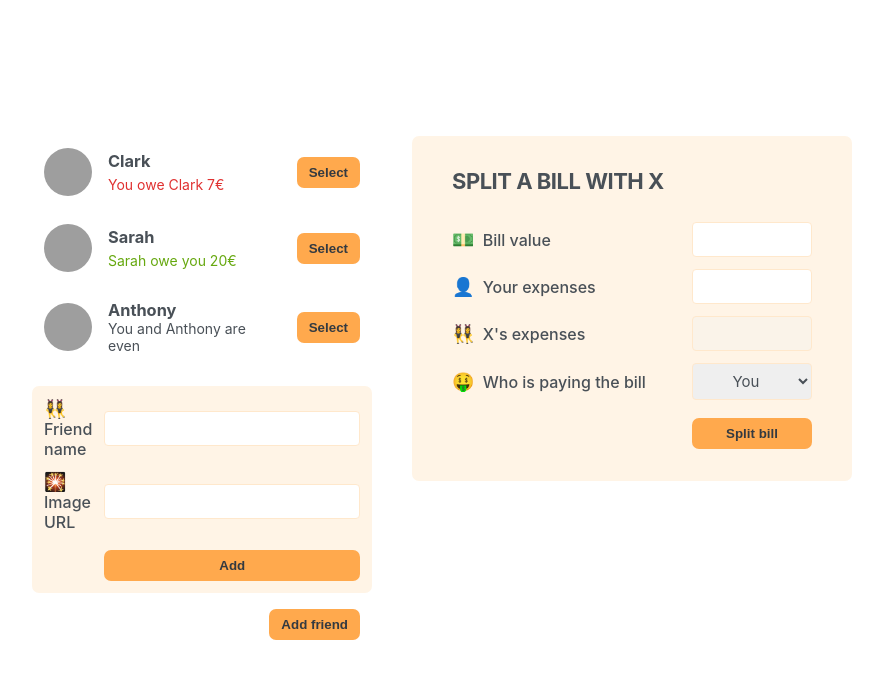
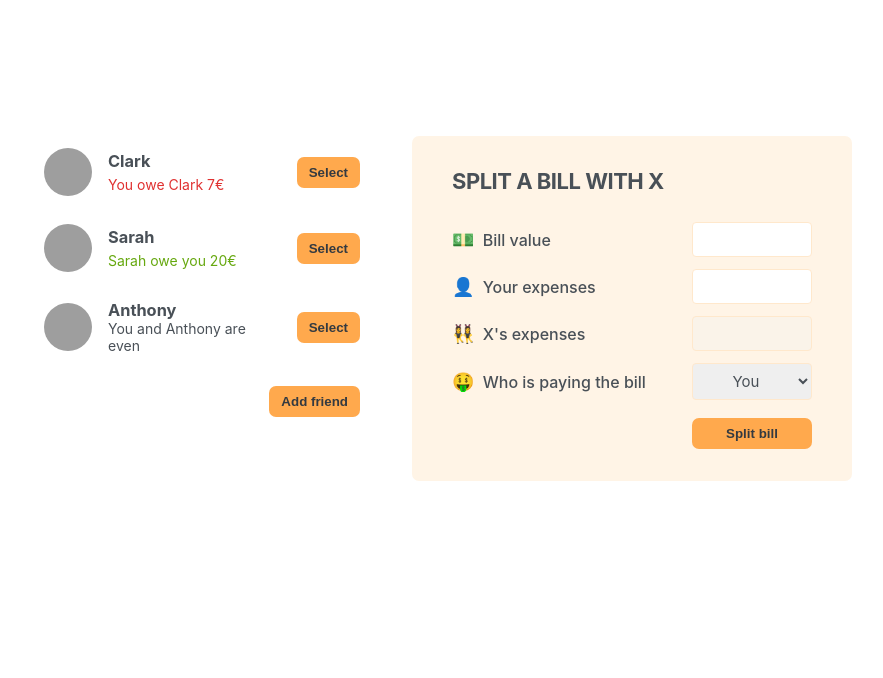
Before and after one commit to getOutOfHereInSmallSteps/React-Eat-N-Split, a React (Create React App) app: page / in a window 1280 px wide. Shown: the top 678 px of the page, without its empty margins (198-1081 px from the left). Built offline with nearby package versions, Linux system fonts and the light colour scheme; grey boxes are pictures that could not be loaded; the HTML template or start-up script is replaced by a standard one.

Commit message:
Implemented conditional AddFriend form

```diff
--- a/src/App.js
+++ b/src/App.js
@@ -1,4 +1,4 @@
-import React from 'react';
+import React, { useState } from 'react';
 
 import './index.css';
 import { initialFriends } from './data';
@@ -76,17 +76,29 @@ const FormSplitBill = () => {
   );
 };
 
-const Button = ({ children }) => {
-  return <button className="button">{children}</button>;
+const Button = ({ children, onClick }) => {
+  return (
+    <button className="button" onClick={onClick}>
+      {children}
+    </button>
+  );
 };
 
 const App = () => {
+  const [showAddFriend, setShowAddFriend] = useState(false);
+
+  const toggleShowFriendHandler = () => {
+    setShowAddFriend(prevShow => !prevShow);
+  };
+
   return (
     <div className="app">
       <div className="sidebar">
         <FriendsList />
-        <FormAddFriend />
-        <Button>Add friend</Button>
+        {showAddFriend && <FormAddFriend />}
+        <Button onClick={toggleShowFriendHandler}>
+          {showAddFriend ? 'Close' : 'Add friend'}
+        </Button>
       </div>
 
       <FormSplitBill />
```
